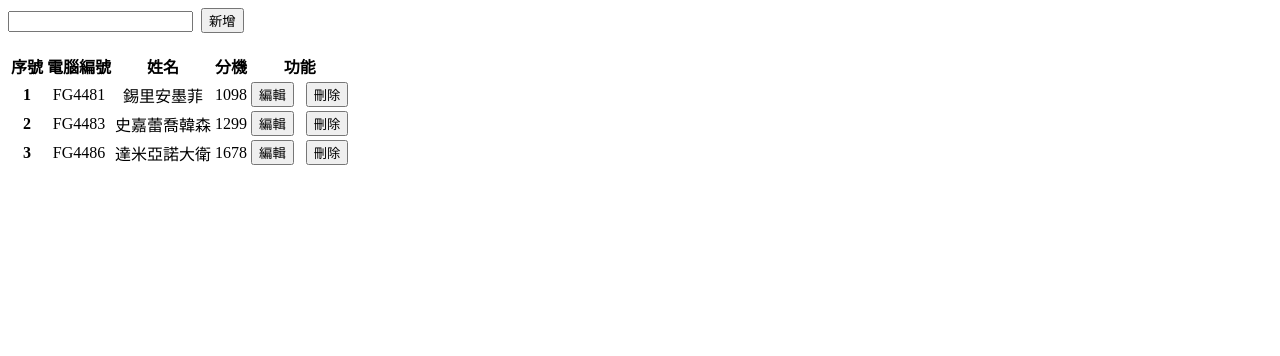
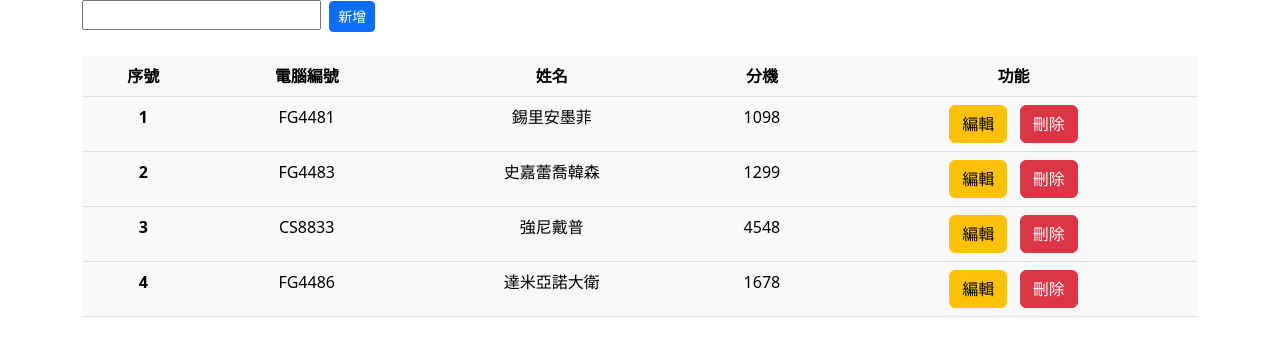
Before and after one commit to sevani0314/aaaa, a plain HTML site: page index.html in a window 1280 px wide. Drawn offline with nearby package versions, Linux system fonts and the light colour scheme.

Commit message:
css與gebug

```diff
--- a/index.html
+++ b/index.html
@@ -4,6 +4,7 @@
     <meta charset="UTF-8">
     <meta http-equiv="X-UA-Compatible" content="IE=edge">
     <meta name="viewport" content="width=device-width, initial-scale=1.0">
+    <link href="https://cdn.jsdelivr.net/npm/bootstrap@5.2.3/dist/css/bootstrap.min.css" rel="stylesheet" integrity="sha384-rbsA2VBKQhggwzxH7pPCaAqO46MgnOM80zW1RWuH61DGLwZJEdK2Kadq2F9CUG65" crossorigin="anonymous">
     <title>Document</title>
 </head>
 <body>
@@ -43,20 +44,20 @@
                     <td>{{emp.name}}</td>
                     <td>{{emp.Ext}}</td>
                     <td>
-                        <button class="btn btn-warning" @click="handleEdit(index)" :disabled="isShoww || isShowInsert">編輯</button> &nbsp;
+                        <button class="btn btn-warning" @click="handleEdit(index)" :disabled="isEdit || isShowInsert">編輯</button> &nbsp;
                         <button class="btn btn-danger"  data-bs-toggle="modal" data-bs-target="#exampleModal" :disabled="isEdit || isShowInsert">刪除</button>
                     </td>
                 </tr>
             </tbody>
         </table>
-        <!--表格
+
         <div v-show="isEdit">
-            <Employee-Edit :box="box" @do-save="saveData(box[0].id)" @do-close-edit="closeEdit"></Employee-Edit>
-        </div>-->
+           <!--表格 <Employee-Edit :box="box" @do-save="saveData(box[0].id)" @do-close-edit="closeEdit"></Employee-Edit>-->
+        </div>
 
 
         <div class="editpage" v-show="isShoww":box="box" @do-save="saveData(box[0].id)" @do-close-edit="closeEdit">
-         <span>資料修改</span>
+         <span>修改</span>
             <div class="border pt-2" style="padding:10px;">
                 <div class="row mb-2">
                     <label class="col-sm-2 col-form-label">電腦編號</label>
@@ -104,6 +105,11 @@
                 Ext:'1299'
               },
               {
+                empNo:'CS8833',
+                name:'強尼戴普',
+                Ext:'4548'
+              },
+              {
                 empNo:'FG4486',
                 name:'達米亞諾大衛',
                 Ext:'1678'
@@ -120,7 +126,7 @@
                     })
             })
 
-            const Delete = (id) => {
+            const aDelete = (id) => {
                     emp.splice(id,1)
             }
 
@@ -200,11 +206,22 @@
                     delete box[0].id
                     emp[id] = box[id]
             }
+            //  const EmployeeEdit=reactive([{
+            //     props:{
+            //         box:Array
+            //      },
+            //     emits:['doSave','doCloseEdit'],
+            //     setup(props,{emit}) {
+            //     const saveData = () => emit('doSave')
+            //     const closeEdit = () => emit('doCloseEdit')
+            //     }]),
+
+
         return {
             emp,
             inputValue,
             searchEmpno,
-            Delete,
+            aDelete,
             handleEdit,
             handleInsert,
             box,
@@ -213,8 +230,8 @@
             saveData,
             handleCancel ,
             saveInsertData,
-            closeEdit
-
+            closeEdit,
+            isShoww,
 
 
         }
@@ -222,10 +239,11 @@
 
 
     }
-export default{
-   props:{
-    box:Array
-   },
+    /*export default{
+     name:EmployeeEdit,
+     props:{
+        box:Array
+        },
    emits:['doSave','doCloseEdit'],
    setup(props,{emit}) {
     const saveData = () => emit('doSave')
@@ -236,7 +254,7 @@
         closeEdit
     }
    },
-}
+}*/
     createApp(app).mount('#app')
 </script>
 </body>
```
